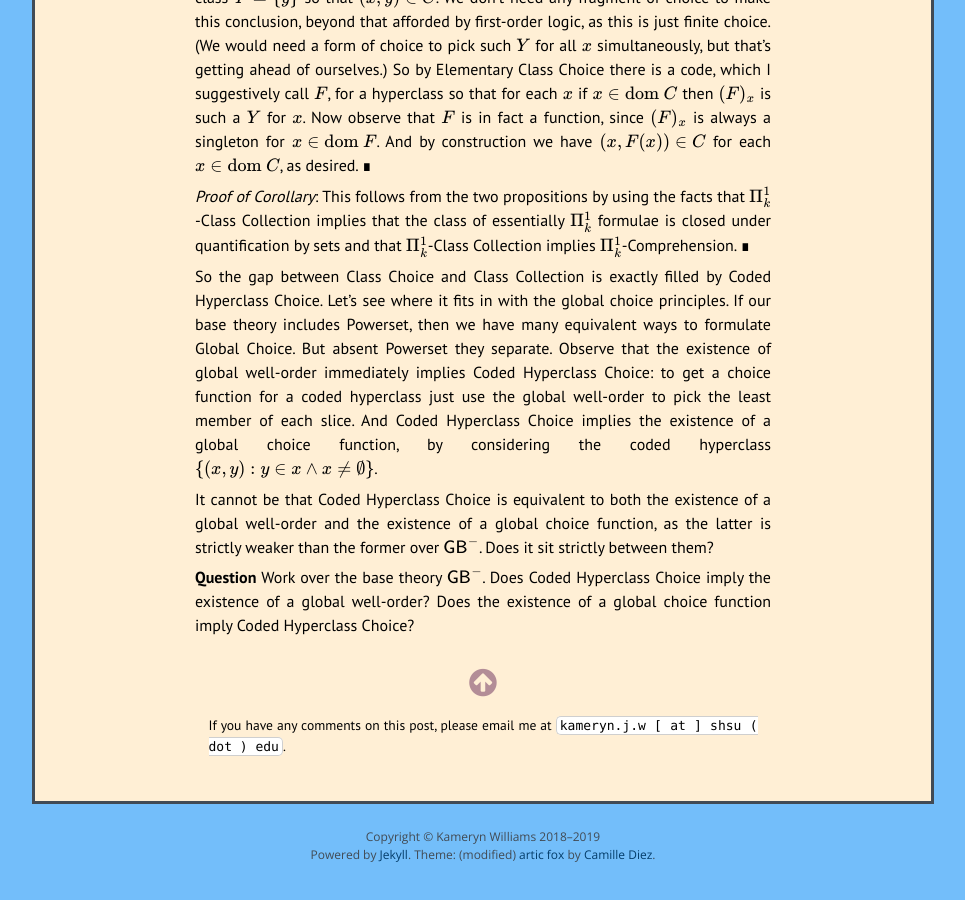
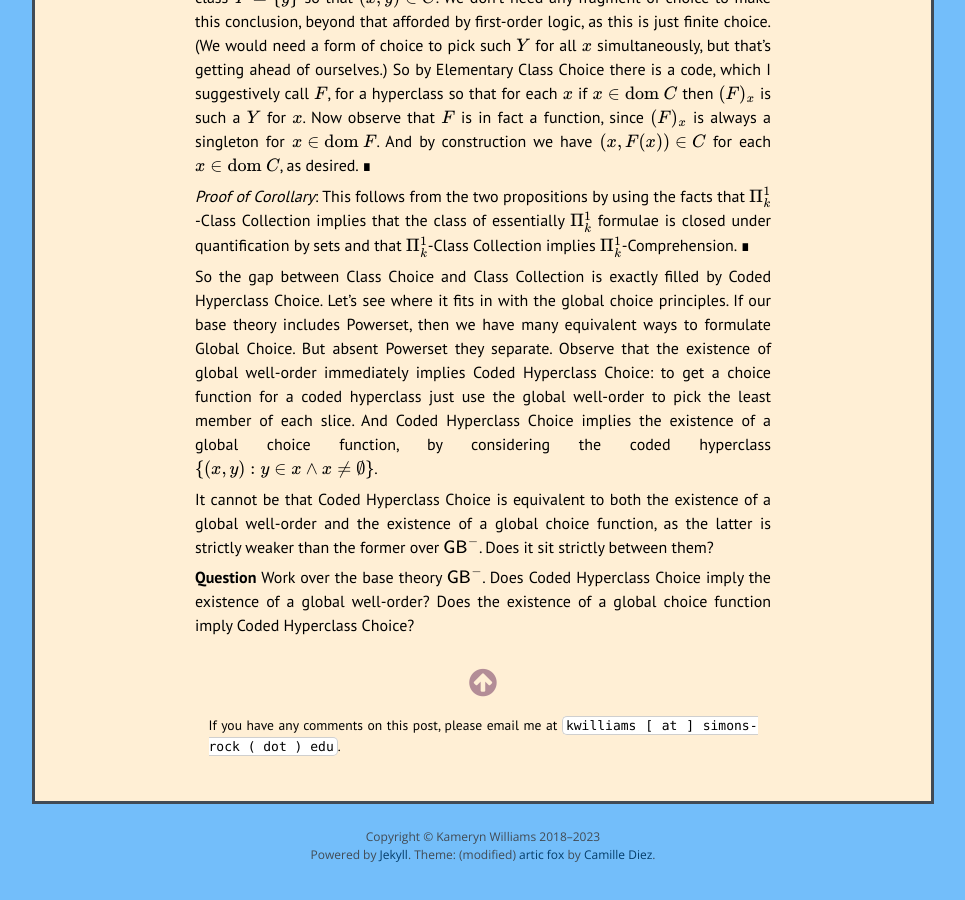
Before and after one commit to kamerynjw/kamerynjw.github.io, a Jekyll site: the page built from _posts/2018-08-17-chc.md, in a window 1280 px wide and 900 px high, scrolled down 1611 px. Shown: the whole window, without its empty margins (157-1122 px from the left). Built offline with Jekyll 4.4.1, drawn with Linux system fonts in a browser that asks for light colours; nearby versions of some CDN libraries; formulas are drawn with MathJax 3.

Commit message:
updating footers and such to be up to date

```diff
--- a/_includes/footer.html
+++ b/_includes/footer.html
@@ -1,6 +1,6 @@
 <div class="footer center">
 
-  Copyright &copy; Kameryn Williams 2018–2019<BR />
+  Copyright &copy; Kameryn Williams 2018–2023<BR />
   Powered by <a href=http://jekyllrb.com target="_blank">Jekyll</a>. Theme: (modified) <a href=https://github.com/diezcami/arctic-fox-theme>artic fox</a> by <a href=http://diezcami.github.io>Camille Diez</a>.
 
 </div>
--- a/_layouts/post.html
+++ b/_layouts/post.html
@@ -18,7 +18,7 @@ layout: default
   	</a>
   </div>
 
-  <div class="contact-footer"><p>If you have any comments on this post, please email me at <code>kameryn.j.w [ at ] shsu ( dot ) edu</code>.
+  <div class="contact-footer"><p>If you have any comments on this post, please email me at <code>kwilliams [ at ] simons-rock ( dot ) edu</code>.
   </p></div>
 
 </div>
```
